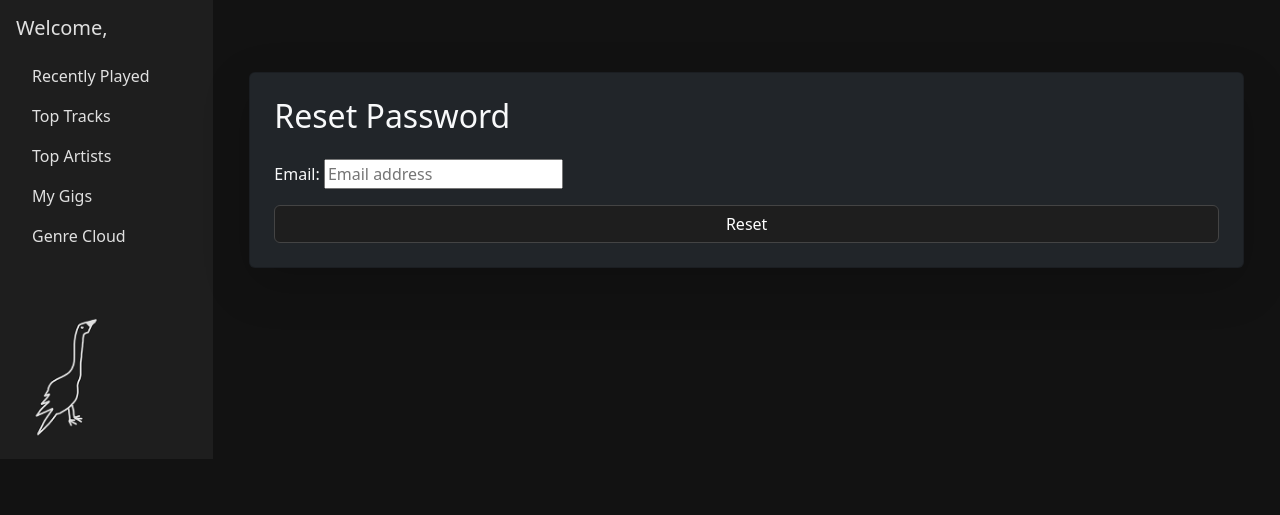
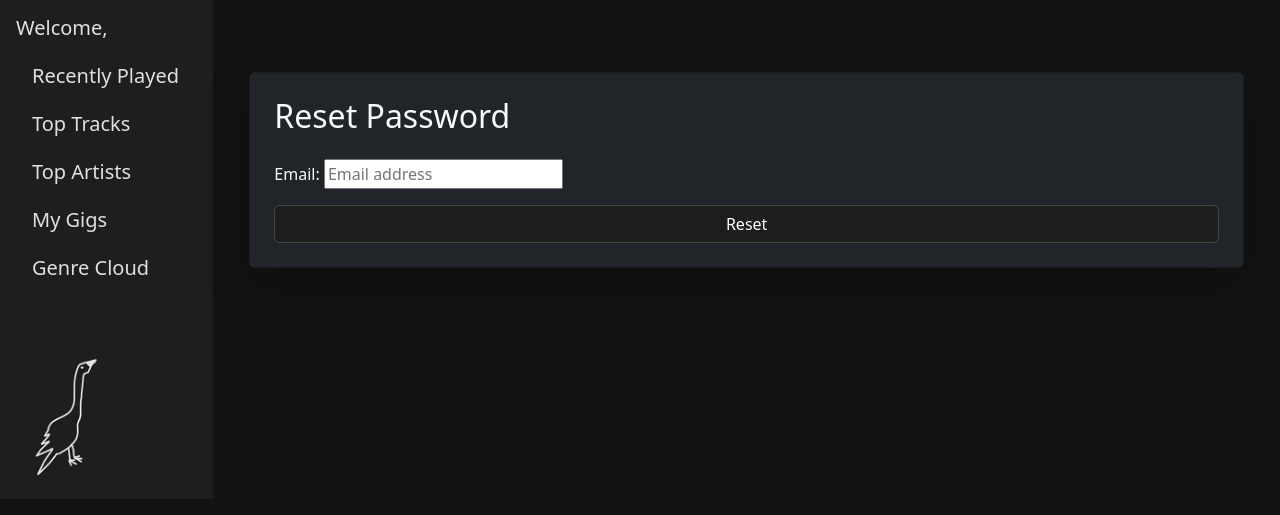
Before and after one commit to Alex-desmod/spotify_app, a Django app: page /accounts/password/reset/ in a window 1280 px wide. Shown: the top 515 px of the page. Run offline with Django 5.2, Linux system fonts and the light colour scheme.

Commit message:
a couple of fixes for My gig

```diff
--- a/spostats/stats/templates/stats/base.html
+++ b/spostats/stats/templates/stats/base.html
@@ -86,12 +86,12 @@
                      class="img-fluid rounded-circle mb-3 avatar"
                      alt="avatar">
             {% endif %}
-            <ul class="nav flex-column mb-5">
-                <li class="nav-item"><a class="nav-link" href="{% url 'dashboard' %}">Recently Played</a></li>
-                <li class="nav-item"><a class="nav-link" href="{% url 'top_tracks' %}">Top Tracks</a></li>
-                <li class="nav-item"><a class="nav-link" href="{% url 'top_artists' %}">Top Artists</a></li>
-                <li class="nav-item"><a class="nav-link" href="{% url 'my_gigs' %}">My Gigs</a></li>
-                <li class="nav-item"><a class="nav-link" href="{% url 'genre_cloud' %}">Genre Cloud</a></li>
+            <ul class="nav flex-column">
+                <li class="nav-item"><a class="nav-link" href="{% url 'dashboard' %}"><h5>Recently Played</h5></a></li>
+                <li class="nav-item"><a class="nav-link" href="{% url 'top_tracks' %}"><h5>Top Tracks</h5></a></li>
+                <li class="nav-item"><a class="nav-link" href="{% url 'top_artists' %}"><h5>Top Artists</h5></a></li>
+                <li class="nav-item"><a class="nav-link" href="{% url 'my_gigs' %}"><h5>My Gigs</h5></a></li>
+                <li class="nav-item"><a class="nav-link" href="{% url 'genre_cloud' %}"><h5>Genre Cloud</h5></a></li>
             </ul>
 
             <!-- static logo -->
--- a/spostats/stats/templates/stats/my_gigs.html
+++ b/spostats/stats/templates/stats/my_gigs.html
@@ -35,7 +35,7 @@
                     </a>
                 {% endif %}
                 <button
-                    class="btn btn-outline-secondary btn-sm ms-2 edit-gig-btn"
+                    class="btn btn-outline-secondary btn-sm m-2 edit-gig-btn"
                     data-bs-toggle="modal"
                     data-bs-target="#editGigModal"
                     data-id="{{ gig.id }}"
@@ -82,7 +82,7 @@
                             </a>
                         {% endif %}
                         <button
-                            class="btn btn-outline-secondary btn-sm ms-2 edit-gig-btn"
+                            class="btn btn-outline-secondary btn-sm m-2 edit-gig-btn"
                             data-bs-toggle="modal"
                             data-bs-target="#editGigModal"
                             data-id="{{ gig.id }}"
--- a/spostats/stats/views.py
+++ b/spostats/stats/views.py
@@ -210,10 +210,11 @@
                 break
 
         if not all_gigs:
+            gigs = request.user.profile.gigs.all().order_by("-event_date")
             return render(
                 request,
                 "stats/my_gigs.html",
-                {"error_message": "No gigs found or wrong username"},
+                {"error_message": "No gigs found or wrong username", "gigs": gigs},
             )
 
         # saving gigs in the DB
```
